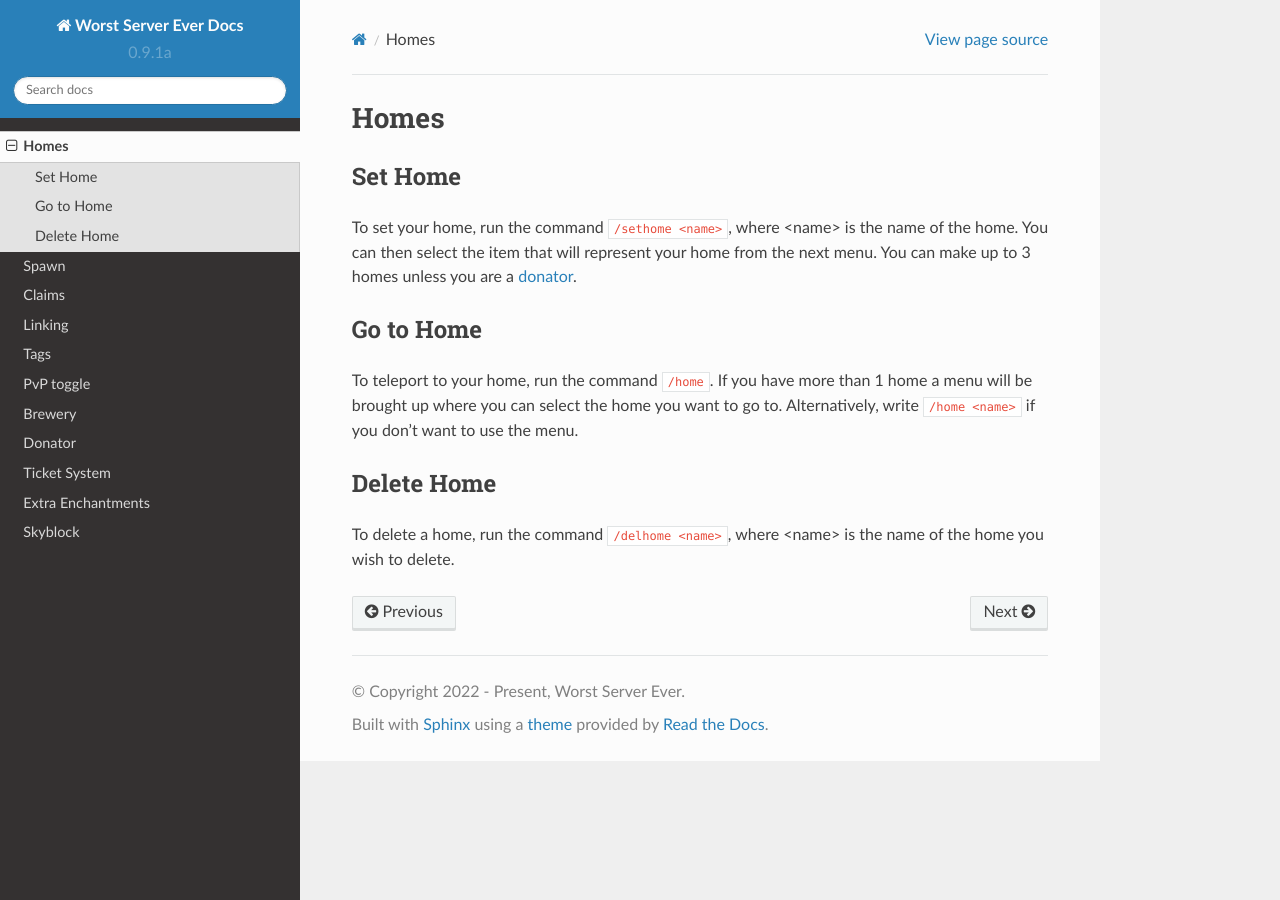
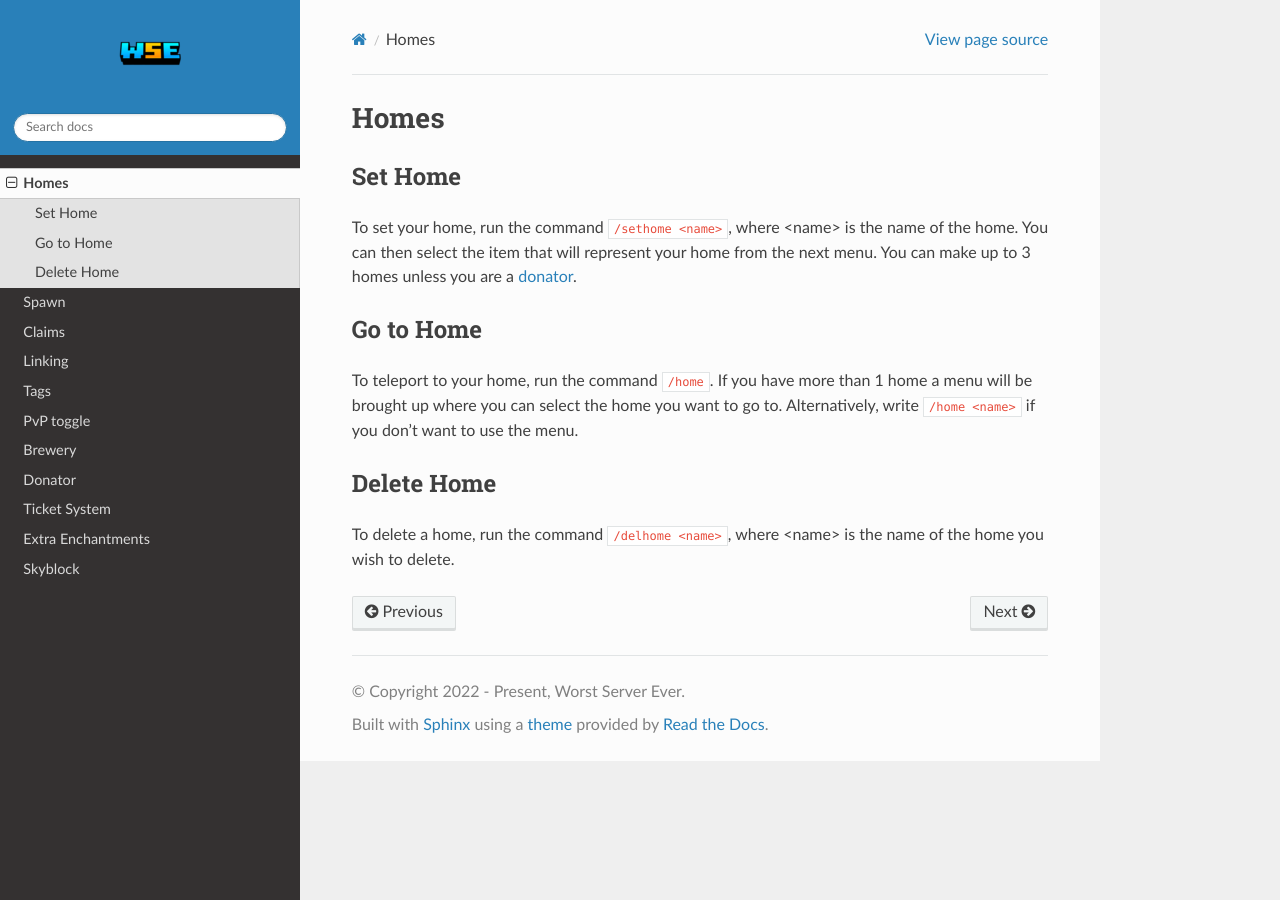
Before and after one commit to footdabmommy/wse, a Sphinx documentation site: the page built from docs/source/homes.rst, in a window 1280 px wide. Built offline with Sphinx 7.4.7 and the Read the Docs theme 2.0.0, drawn with Linux system fonts in a browser that asks for light colours.

Commit message:
Icon test

```diff
--- a/docs/source/conf.py
+++ b/docs/source/conf.py
@@ -29,10 +29,16 @@ templates_path = ['_templates']
 
 # -- Options for HTML output
 
+html_static_path = ['_static']
 html_title = 'Worst Server Ever Documentation'
 html_short_title = 'WSE Docs'
 html_favicon = 'WSE-icon.ico'
 html_theme = 'sphinx_rtd_theme'
+html_logo = 'WSE-icon.ico'
+html_theme_options = {
+    'logo_only': True,
+    'display_version': False,
+}
 
 # -- Options for EPUB output
 epub_show_urls = 'footnote'
```
